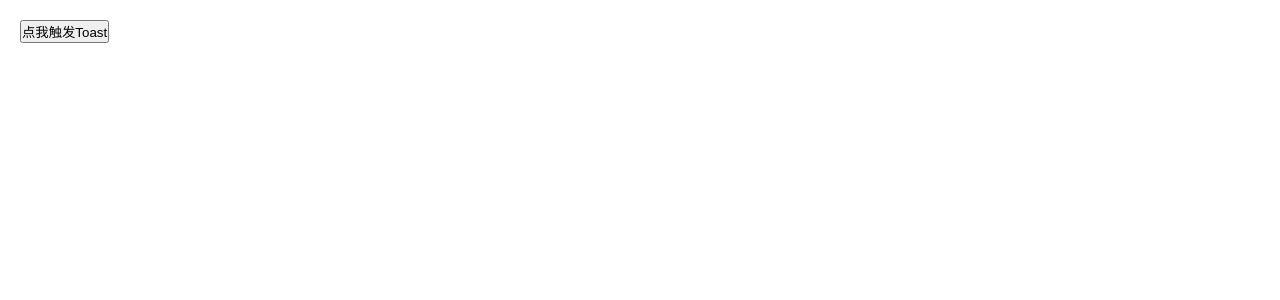
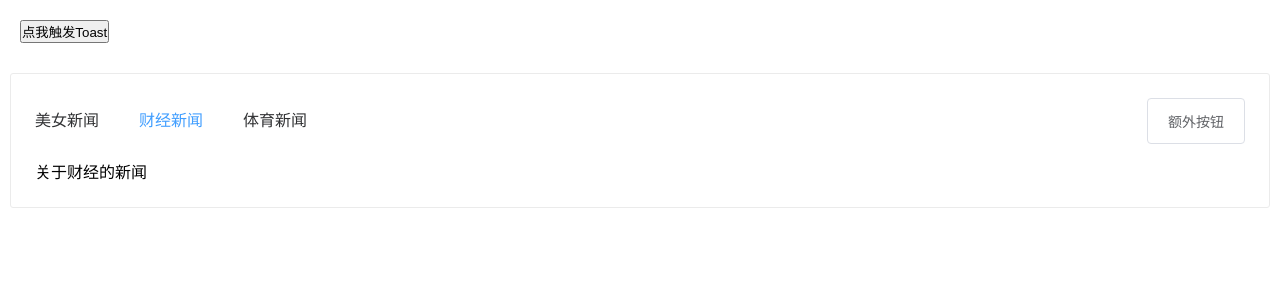
Before and after one commit to luckzhu/eazy-ui, a Vue app: page / in a window 1280 px wide. Shown: the top 300 px of the page. Built offline with nearby package versions, Linux system fonts and the light colour scheme.

Commit message:
添加tabs-item测试用例

```diff
--- a/src/App.vue
+++ b/src/App.vue
@@ -58,8 +58,8 @@
       <button @click="showToast">点我触发Toast</button>
     </div>
 
-    <!--.sync等价于加上 @update:seleted="slectedTabs = $event" -->
-    <!-- <div class="testBox">
+    <!-- .sync等价于加上 @update:seleted="slectedTabs = $event"  -->
+    <div class="testBox">
       <ez-tabs :selected.sync="slectedTabs">
         <ez-tabs-head>
           <ez-tabs-item name="beauty">美女新闻</ez-tabs-item>
@@ -73,7 +73,7 @@
           <ez-tabs-pane name="sports">关于体育的新闻</ez-tabs-pane>
         </ez-tabs-body>
       </ez-tabs>
-    </div> -->
+    </div>
 
     <!-- <div class="testBox">
       <ez-popover position="top" trigger="click">
@@ -148,11 +148,11 @@ import Button from "@/components/Button/button.vue";
 import "@/components/Icon/iconfont";
 // import ButtonGroup from "./components/button-group.vue";
 // import Input from "./components/input.vue";
-// import Tabs from "./components/tabs";
-// import TabsHead from "./components/tabs-head";
-// import TabsBody from "./components/tabs-body";
-// import TabsItem from "./components/tabs-item";
-// import TabsPane from "./components/tabs-pane";
+import Tabs from "@/components/Tabs/tabs";
+import TabsHead from "./components/Tabs/tabs-head";
+import TabsBody from "./components/Tabs/tabs-body";
+import TabsItem from "./components/Tabs/tabs-item";
+import TabsPane from "./components/Tabs/tabs-pane";
 // import tabsHeadVue from "./components/tabs-head.vue";
 // import Popover from "./components/popover";
 // import Collapse from "./components/collapse";
@@ -433,19 +433,19 @@ export default {
   name: "app",
   data() {
     return {
-      // slectedTabs: "finance",
+      slectedTabs: "finance",
       // sourceItem: options
     };
   },
   components: {
-    "ez-button": Button
+    "ez-button": Button,
     // "ez-button-group": ButtonGroup,
     // "ez-input": Input,
-    // "ez-tabs": Tabs,
-    // "ez-tabs-head": TabsHead,
-    // "ez-tabs-body": TabsBody,
-    // "ez-tabs-item": TabsItem,
-    // "ez-tabs-pane": TabsPane,
+    "ez-tabs": Tabs,
+    "ez-tabs-head": TabsHead,
+    "ez-tabs-body": TabsBody,
+    "ez-tabs-item": TabsItem,
+    "ez-tabs-pane": TabsPane,
     // "ez-popover": Popover,
     // "ez-collapse": Collapse,
     // "ez-collapse-item": CollapseItem,
--- a/src/components/Tabs/tabs-item.vue
+++ b/src/components/Tabs/tabs-item.vue
@@ -6,7 +6,7 @@
 
 <script>
 export default {
-  name: "EazyTabsItem",
+  name: "EzTabsItem",
   data() {
     return {
       active: false
@@ -52,6 +52,8 @@ export default {
   font-weight: 500;
   color: #303133;
   position: relative;
+  cursor: pointer;
+
   &:first-child {
     padding-left: 0;
   }
--- a/src/components/Tabs/tabs.vue
+++ b/src/components/Tabs/tabs.vue
@@ -7,7 +7,7 @@
 <script>
 import Vue from "vue";
 export default {
-  name: "EazyTabs",
+  name: "EzTabs",
   data() {
     return {
       eventBus: new Vue()
```
Also changed, not shown: 1 other file (tests, documents, lock files or other folders).
